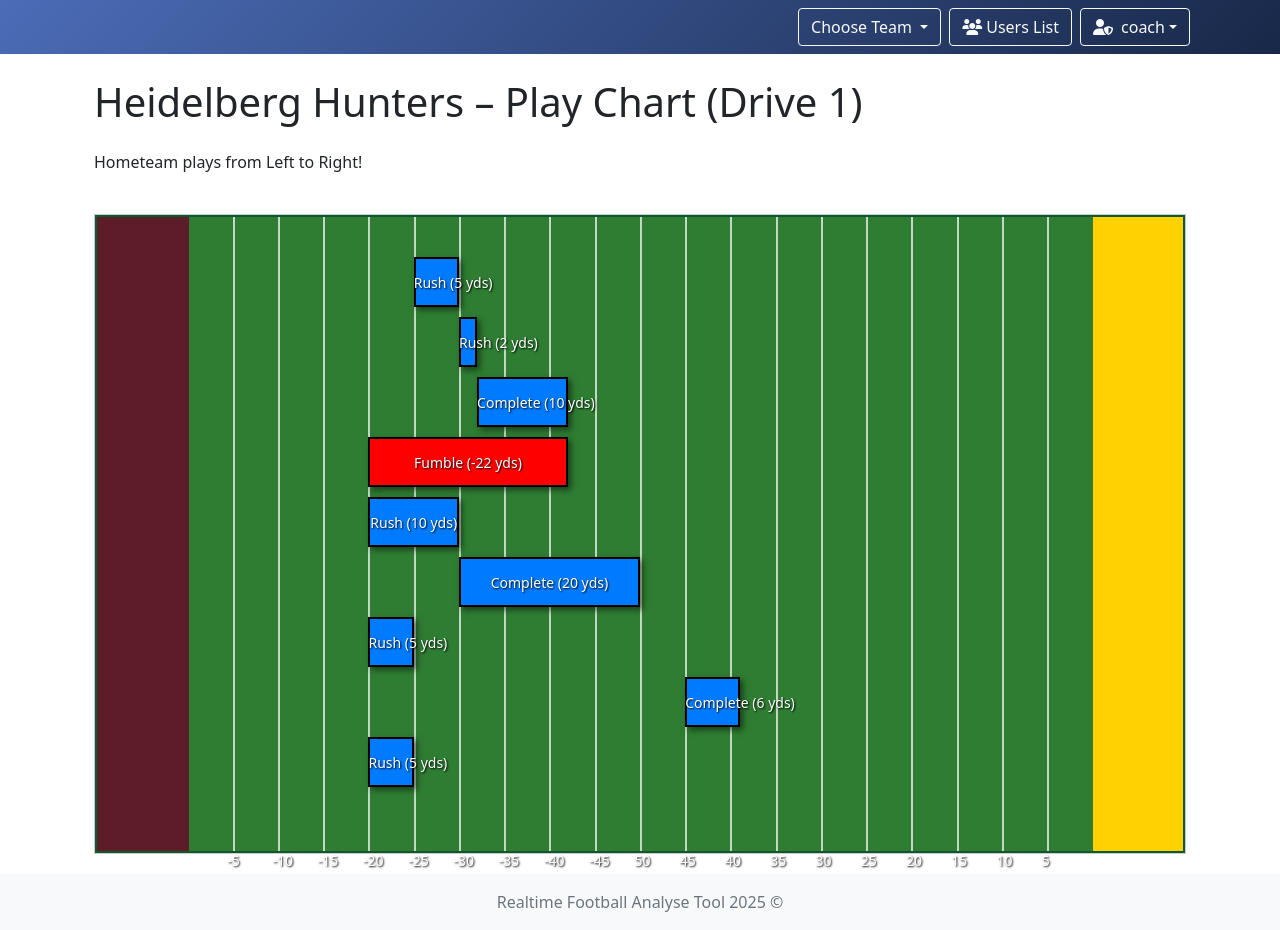
After one commit to louayhentati/american_football, a Flask app: page /game/1/drive/1/play-chart in a window 1280 px wide. The commit adds this page. Run offline with Flask 3, Linux system fonts and the light colour scheme; a user stored in the database is signed in.

Commit message:
Update 4 files
- /app/templates/drive/drive_play_chart.html
- /app/templates/drive/drive_chart.html
- /app/templates/game/game_detail.html
- /app/controllers/game.py

```diff
--- a/app/controllers/game.py
+++ b/app/controllers/game.py
@@ -22,6 +22,7 @@ class GameController:
         self.app.add_url_rule(rule='/game/<int:game_id>/add-drive', view_func=self.add_drive, methods=['POST'])
         self.app.add_url_rule(rule='/game/<int:game_id>/drive-chart', view_func=self.drive_chart)
         self.app.add_url_rule(rule='/game/<int:game_id>/export', view_func=self.export_game)
+        self.app.add_url_rule(rule='/game/<int:game_id>/drive/<int:drive_id>/play-chart', view_func=self.drive_play_chart)
 
     @login_required
     def game_options(self) -> str:
@@ -75,6 +76,50 @@ class GameController:
             flash(f'Error adding drive: {str(e)}', 'error')
         return redirect(url_for('game_detail', game_id=game_id))
 
+
+    #Function for converting yard-field values to format 0-100
+    def convert(self,yl: int) -> float:
+        if yl <  0: return -yl
+        if yl == 50: return 50
+        # yl>0
+        return 100 - yl
+
+    @login_required
+    def drive_play_chart(self, game_id, drive_id):
+        game = GameModel.query.get_or_404(game_id)
+        drive = DriveModel.query.filter_by(game_id=game_id,id = drive_id).first_or_404()
+        plays = PlayModel.query.filter_by(drive_id=drive.id).order_by(PlayModel.id).all()
+
+        plays_data = []
+        for play in plays:
+
+            raw_start = play.yard_line
+            raw_end   = play.yard_line
+            start_yard = self.convert(raw_start)
+            end_yard = self.convert(raw_end)+play.gain_loss
+
+            start_yard = max(0, min(100, start_yard))
+            end_yard = max(0, min(100, end_yard))
+
+            loss_detected = (play.gain_loss or 0) < 0
+            if loss_detected:
+                temp = start_yard
+                start_yard = end_yard
+                end_yard = temp
+
+            plays_data.append({
+                'id': play.id,
+                'start': start_yard,
+                'end': end_yard,
+                'yards': play.gain_loss or 0,
+                'result': play.result or 'Unknown',
+                'play_count': len(plays),
+                'loss': loss_detected
+            })
+        print(f"Drives Data: {plays_data}")
+        return render_template('drive/drive_play_chart.html', game=game, drive=drive, plays=plays_data, max=max)
+
+
     @login_required
     def drive_chart(self, game_id):
         game = GameModel.query.get_or_404(game_id)
@@ -85,34 +130,14 @@ class GameController:
             plays = PlayModel.query.filter_by(drive_id=drive.id).order_by(PlayModel.id).all()
             number_plays = len(plays)
 
-            # todo: enhance method to display a nice view when no plays for a drive
-            if number_plays == 0 or not plays:
-                drives_data.append({
-                    'id': drive.id,
-                    'team': game.game_name.split(' vs ')[0],
-                    'start': 0,
-                    'end': 0,
-                    'result': drive.result or 'Unknown',
-                    'play_count': len(plays),
-                    'loss': False
-                })
-                return render_template('drive/drive_chart.html', game=game, drives=drives_data, max=max)
+            if number_plays == 0 or not plays:continue #if no play in a drive, continue with the next
 
-            start_yard = plays[0].yard_line
-            end_yard = plays[number_plays - 1].yard_line
-            if start_yard < 0:
-                start_yard = start_yard * (-1)
-                print(start_yard)
-            else:
-                start_yard = start_yard + 50
-            if end_yard < 0:
-                end_yard = end_yard * (-1)
-                print(end_yard)
-            if end_yard != 50 and end_yard > 0:
-                end_yard = end_yard
+            raw_start = plays[0].yard_line
+            raw_end   = plays[-1].yard_line
+            start_yard = self.convert(raw_start)
+            end_yard = self.convert(raw_end)+plays[-1].gain_loss
 
-            if drive.result and drive.result.lower() == 'touchdown':
-                end_yard = 100
+            if drive.result and drive.result.lower() == 'touchdown': end_yard = 100
 
             start_yard = max(0, min(100, start_yard))
             end_yard = max(0, min(100, end_yard))
@@ -134,6 +159,7 @@ class GameController:
             })
         print(f"Drives Data: {drives_data}")
         return render_template('drive/drive_chart.html', game=game, drives=drives_data, max=max)
+
 
     @login_required
     def export_game(self, game_id):
--- /dev/null
+++ b/app/templates/drive/drive_play_chart.html
@@ -0,0 +1,142 @@
+{# templates/drive/drive_play_chart.html #}
+{% extends "system/base.html" %}
+{% block title %}Play Chart – {{ game.game_name }} (Drive {{ drive.id }}){% endblock %}
+
+{% block head %}
+{{ super() }}
+<style>
+    .drive-chart {
+        position: relative;
+        width: 100%;
+        margin: 40px 0 20px 0 !important;
+        background: #f5f5f5;
+        border: 1px solid #ccc;
+        padding-bottom: 60px;
+    }
+
+    .field-container {
+        position: absolute;
+        top: 0;
+        bottom: 0;
+        left: 0;
+        right: 0;
+        background: linear-gradient(to right,
+                #5C1D28 0%, #5C1D28 8.5%,
+                #2e7d32 8.5%, #2e7d32 91.75%,
+                #FFD200 91.75%, #FFD200 100%) !important;
+    }
+
+    .yard-line {
+        position: absolute;
+        top: 0;
+        bottom: 0;
+        width: 2px;
+        background: #fff !important;
+        opacity: 0.7;
+    }
+
+    .yard-line-number {
+        position: absolute;
+        bottom: -20px;
+        font-size: 14px;
+        color: #fff;
+        text-shadow: 1px 1px 2px #000;
+        text-align: center;
+    }
+
+    .drive-line {
+        position: absolute;
+        height: 50px;
+        width: 100%;
+    }
+
+    .drive-bar {
+        position: absolute;
+        height: 100%;
+        border: 2px solid #000 !important;
+        box-shadow: 3px 3px 6px rgba(0, 0, 0, 0.5) !important;
+        z-index: 1;
+    }
+
+    .drive-bar.loss {
+        background-color: #ff0000 !important;
+    }
+
+    .drive-bar.gain {
+        background-color: #007bff !important;
+    }
+
+    .drive-bar.touchdown {
+        background-color: #28a745 !important;
+    }
+
+    .drive-bar.punt {
+        background-color: #ffc107 !important;
+    }
+
+    .drive-bar.field-goal {
+        background-color: #17a2b8 !important;
+    }
+
+    .drive-label {
+        position: absolute;
+        top: 50%;
+        transform: translateY(-50%);
+        font-size: 14px;
+        color: #fff;
+        text-shadow: 1px 1px 2px #000;
+        white-space: nowrap;
+        text-align: center;
+        z-index: 2;
+    }
+</style>
+{% endblock %}
+
+{% block content %}
+<div class="container">
+    <h1 class="mb-4">{{ game.game_name }} – Play Chart (Drive {{ drive.id }})</h1>
+    <p> Hometeam plays from Left to Right!</p>
+    {% if plays|length == 0 %}
+    <div class="alert alert-info">Für diesen Drive sind keine Plays vorhanden.</div>
+    {% endif %}
+
+    <div class="drive-chart" style="height: {{ plays|length * 60 + 100 }}px;">
+        <div class="field-container">
+            <!-- Yard-lines all 5 yards -->
+            {% for i in range(1,20) %}
+            {% set yard = i * 5 %}
+            <div class="yard-line" style="left: {{ (yard / 1.2) + 8.33 }}%;"></div>
+            <div class="yard-line-number" style="left: {{ (yard / 1.2) + 8.33 - 0.5 }}%;">
+                {% if i == 10 %}
+                50
+                {% elif i < 10 %} {{ -yard }} {% else %} {{ 100 - yard }} {% endif %} </div>
+                    {% endfor %}
+                    {% for play in plays %}
+                    <div class="drive-line" style="top: {{ 40 + loop.index0 * 60 }}px;">
+                        <!--Play-bars-->
+                        <div class="drive-bar
+                            {{ 'loss' if play.loss else 'gain' }}
+                            {{ play.result|lower|replace(' ', '-') }}" style="left:
+                            {{((play.start / 100) * 100) / 1.2 + 8.33}}%;
+                            {% if play.result|lower == 'touchdown' %}
+                            width: {{ 96 - (((play.start / 100) * 100) / 1.2 + 8.33) }}%;
+                            {% else %}
+                            width: {{ (((play.end - play.start) / 100) * 100) / 1.2 }}%;
+                            {% endif %}">
+                        </div>
+
+                        <!--Play label centered-->
+                        <div class="drive-label" style="
+                            left: {{((play.start / 100) * 100) / 1.2 + 8.33}}%;
+                            {% if play.result|lower == 'touchdown' %} width: {{ 96 - (((play.start / 100) * 100) / 1.2 + 8.33) }}%;
+                            {% else %} width: {{ (((play.end - play.start) / 100) * 100) / 1.2 }}%;
+                            {% endif %}">
+                            {{ play.play_type or play.result or 'Unknown' }}
+                            ({{ play.yards }} yds)
+                        </div>
+                    </div>
+                    {% endfor %}
+            </div>
+        </div>
+    </div>
+    {% endblock %}
--- a/app/templates/game/game_detail.html
+++ b/app/templates/game/game_detail.html
@@ -41,6 +41,8 @@
                 <div class="d-flex justify-content-between align-items-start">
                     <h5 class="card-title">Drive {{ loop.index }}</h5>
                     <div>
+                        <a href="{{ url_for('drive_play_chart', game_id=game.id, drive_id=drive.id) }}" class="btn btn-sm btn-primary">Chart</a>
+
                         <a href="{{ url_for('drive_detail', drive_id=drive.id) }}" class="btn btn-sm btn-primary">Show Drive</a>
 
                         {% if current_user.role == 'admin' %}
```
Also changed, not shown: app/templates/drive/drive_chart.html (+7 -3 lines).
